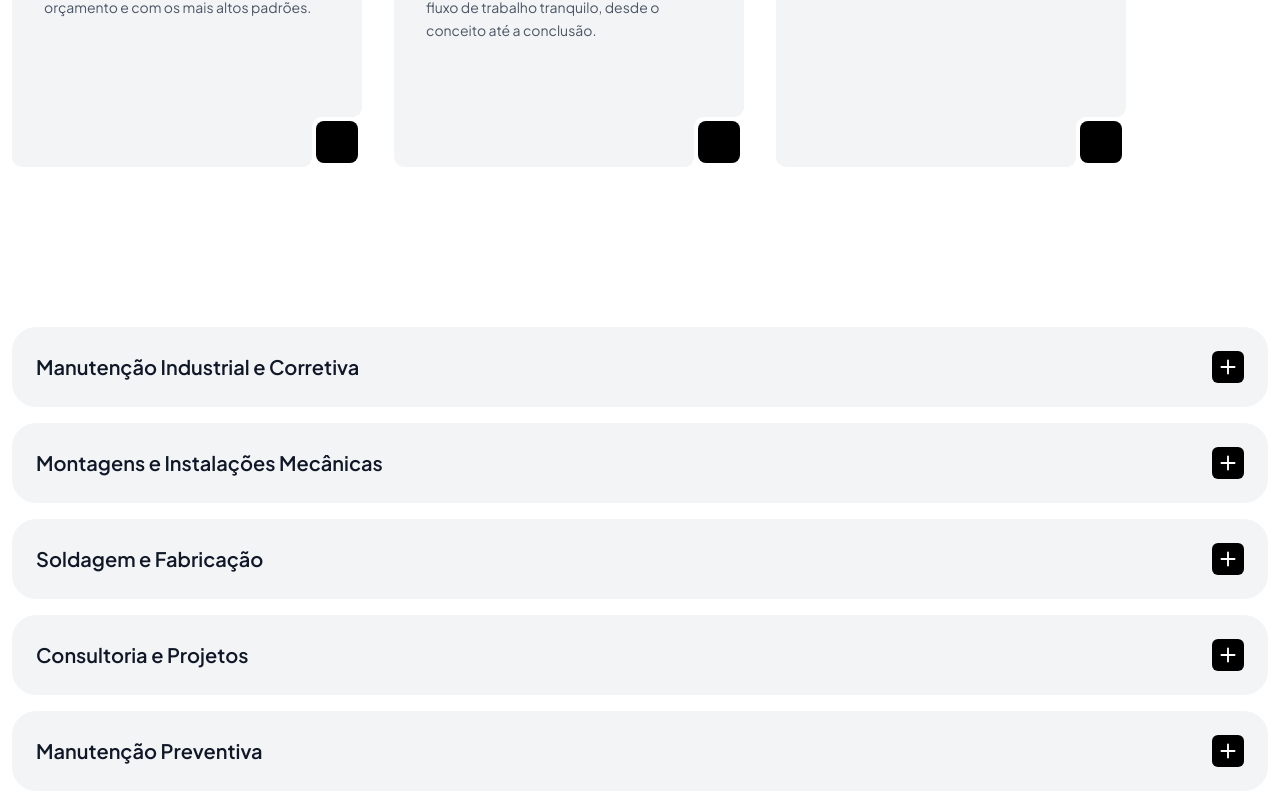
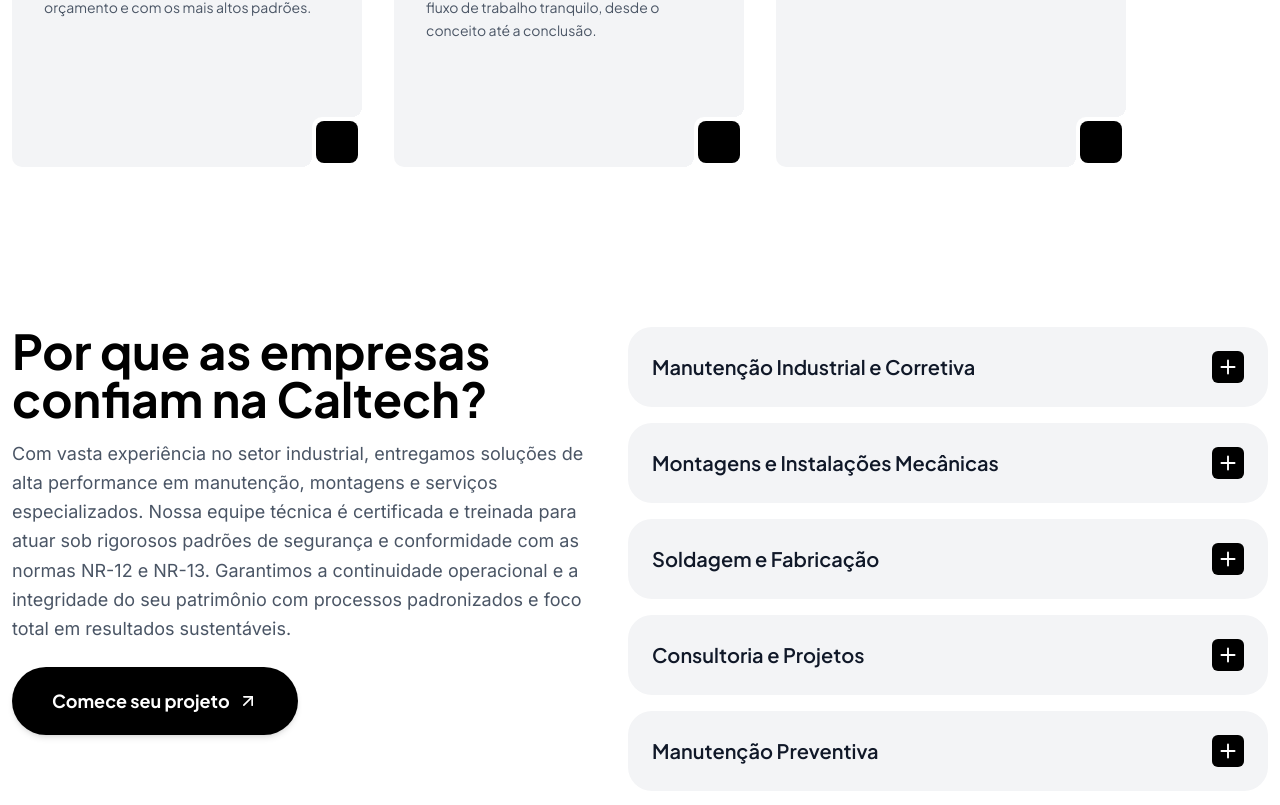
Before and after one commit to julioceno/caltech, a Next.js app: page / in a window 1280 px wide. Shown: the part 1524-2329 px from the top of the page. Built offline with nearby package versions, Linux system fonts and the light colour scheme.

Commit message:
feat: restructure ServicesAccordionSection to include SectionHeading and Button for enhanced presentation

```diff
--- a/app/components/ServicesAccordionSection.tsx
+++ b/app/components/ServicesAccordionSection.tsx
@@ -1,14 +1,20 @@
 import SectionHeading from "./SectionHeading";
 import Accordion from "./Accordion";
 import { servicesAccordionData } from "../../data/accordionData";
+import Button from "./Button";
+import { FiArrowUpRight } from "react-icons/fi";
 
 export default function ServicesAccordionSection() {
   return (
-    <section className="py-16 lg:py-24">
-          <Accordion
-            items={servicesAccordionData}
-            allowMultipleOpen={false}
-          />
+    <section className="py-16 lg:py-24 flex  flex-col lg:flex-row gap-10">
+      <div className="lg:max-w-xl space-y-6">
+        <SectionHeading title="Por que as empresas confiam na Caltech?" subtitle="Com vasta experiência no setor industrial, entregamos soluções de alta performance em manutenção, montagens e serviços especializados. Nossa equipe técnica é certificada e treinada para atuar sob rigorosos padrões de segurança e conformidade com as normas NR-12 e NR-13. Garantimos a continuidade operacional e a integridade do seu patrimônio com processos padronizados e foco total em resultados sustentáveis."/>
+        <Button variant="featured" iconRight={<FiArrowUpRight className="w-5 h-5" />}>Comece seu projeto</Button>
+      </div>
+      <Accordion
+        items={servicesAccordionData}
+        allowMultipleOpen={false}
+      />
     </section>
   );
 }
```
